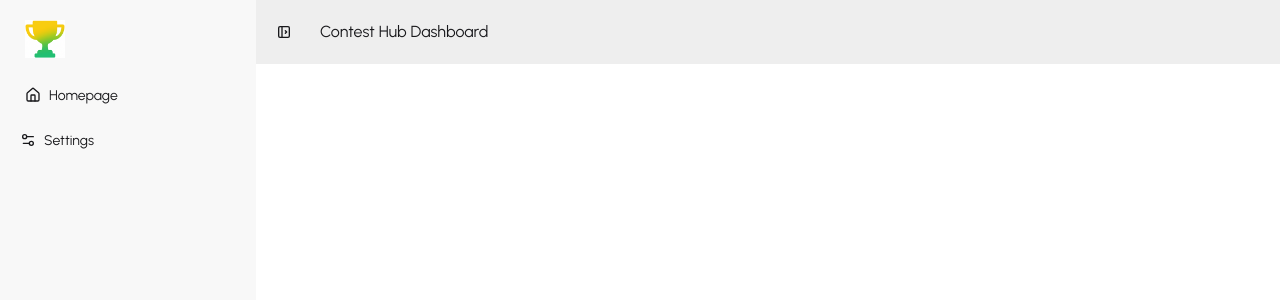
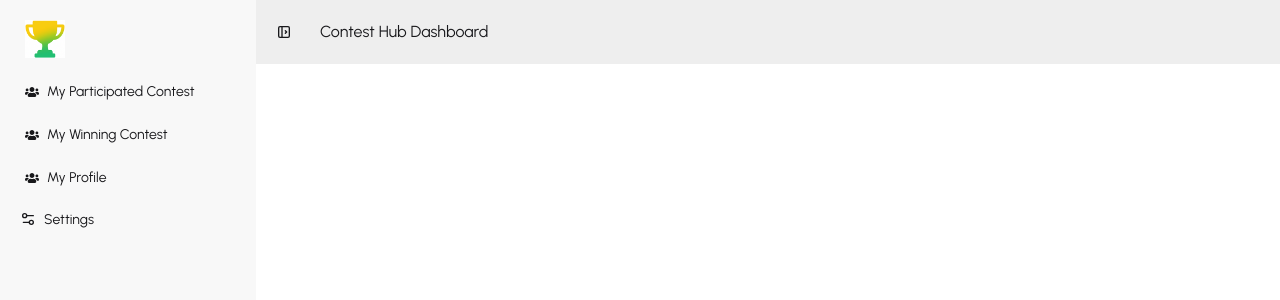
Before and after one commit to badsha103868/contest-hub-client-a11, a React (Vite) app: page /dashboard in a window 1280 px wide. Both pictures are taken after a click on the label "open sidebar". Shown: the top 300 px of the page. Built offline with nearby package versions, Linux system fonts and the light colour scheme; no server answers.

Commit message:
added my participated contest

```diff
--- a/src/Dashboard/User/MyParticipatedContests.jsx
+++ b/src/Dashboard/User/MyParticipatedContests.jsx
@@ -1,10 +1,32 @@
-import React from 'react';
+import { useQuery } from "@tanstack/react-query";
+import useAxiosSecure from "../../Hooks/useAxiosSecure";
+import Loading from "../../Pages/Loading/Loading";
 
 const MyParticipatedContests = () => {
+  const axiosSecure = useAxiosSecure();
+
+  const { data: contests = [], isLoading } = useQuery({
+    queryKey: ["my-participated-contests"],
+    queryFn: async () => {
+      const res = await axiosSecure.get("/my-participated-contests");
+      return res.data;
+    },
+  });
+
+  if (isLoading) return <Loading />;
+
   return (
-    <div>
-       MyParticipatedContests.jsx
-    </div>
+    <section>
+      <h2 className="text-2xl font-bold mb-6">My Participated Contests</h2>
+
+      {contests.map(contest => (
+        <div key={contest._id} className="border p-4 mb-4 rounded">
+          <h3 className="font-bold">{contest.name}</h3>
+          <p>Deadline: {new Date(contest.deadline).toLocaleDateString()}</p>
+          <p className="text-green-600 font-semibold">Payment: Paid</p>
+        </div>
+      ))}
+    </section>
   );
 };
 
--- a/src/Layouts/DashboardLayout.jsx
+++ b/src/Layouts/DashboardLayout.jsx
@@ -65,29 +65,44 @@ const DashboardLayout = () => {
                 />
               </Link>
             </li>
-            <li>
-              <Link
-                to="/dashboard"
-                className="is-drawer-close:tooltip is-drawer-close:tooltip-right"
-                data-tip="Home page"
-              >
-                {/* Home icon */}
-                <svg
-                  xmlns="http://www.w3.org/2000/svg"
-                  viewBox="0 0 24 24"
-                  strokeLinejoin="round"
-                  strokeLinecap="round"
-                  strokeWidth="2"
-                  fill="none"
-                  stroke="currentColor"
-                  className="my-1.5 inline-block size-4"
-                >
-                  <path d="M15 21v-8a1 1 0 0 0-1-1h-4a1 1 0 0 0-1 1v8"></path>
-                  <path d="M3 10a2 2 0 0 1 .709-1.528l7-5.999a2 2 0 0 1 2.582 0l7 5.999A2 2 0 0 1 21 10v9a2 2 0 0 1-2 2H5a2 2 0 0 1-2-2z"></path>
-                </svg>
-                <span className="is-drawer-close:hidden">Homepage</span>
-              </Link>
-            </li>
+
+              {
+                role === "user" && (
+                  <>
+                   <li>
+                  <NavLink
+                    to="my-participated-contest"
+                    className="is-drawer-close:tooltip is-drawer-close:tooltip-right"
+                    data-tip="My Participated Contest"
+                  >
+                    <FaUsers></FaUsers>
+                    <span className="is-drawer-close:hidden">My Participated Contest</span>
+                  </NavLink>
+                   </li>
+                   <li>
+                  <NavLink
+                    to="my-winning-contest"
+                    className="is-drawer-close:tooltip is-drawer-close:tooltip-right"
+                    data-tip="My Winning Contest"
+                  >
+                    <FaUsers></FaUsers>
+                    <span className="is-drawer-close:hidden">My Winning Contest</span>
+                  </NavLink>
+                   </li>
+                   <li>
+                  <NavLink
+                    to="my-profile"
+                    className="is-drawer-close:tooltip is-drawer-close:tooltip-right"
+                    data-tip="My Profile"
+                  >
+                    <FaUsers></FaUsers>
+                    <span className="is-drawer-close:hidden">My Profile</span>
+                  </NavLink>
+                   </li>
+                  </>
+                )
+              }
+
             {/* admin dashboard link */}
             {role === "admin" && (
               <>
```
